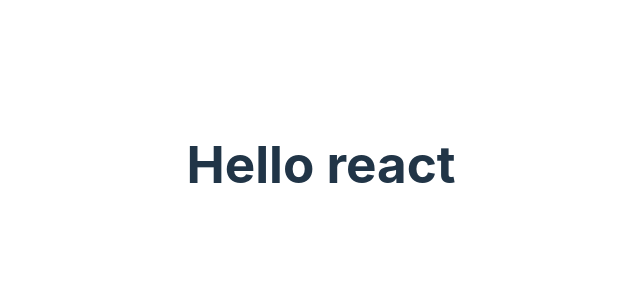
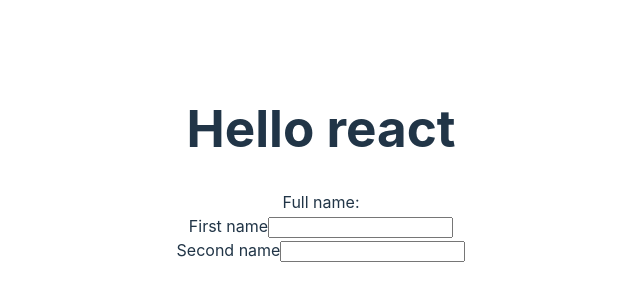
Before and after one commit to EVNIKHIL/eLogosoft-React-session, a React (Vite) app: page / in a window 1280 px wide. Shown: the part 236-536 px from the top of the page, without its empty margins (319-959 px from the left). Built offline with nearby package versions, Linux system fonts and the light colour scheme.

Commit message:
Use effect tip 1

```diff
--- a/src/App.jsx
+++ b/src/App.jsx
@@ -1,9 +1,11 @@
 import "./App.css";
+import InputComponent from "./InputComponent";
 
 function App() {
   return (
     <>
       <h1>Hello react</h1>
+      <InputComponent />
     </>
   );
 }
--- /dev/null
+++ b/src/InputComponent.jsx
@@ -0,0 +1,47 @@
+import { useEffect, useState } from "react";
+
+const InputComponent = () => {
+  const [firstName, setFirstName] = useState("");
+  const [lastName, setLastName] = useState("");
+  const [fullName, setFullName] = useState("");
+
+  useEffect(() => {
+    setFullName(`${firstName} ${lastName}`);
+  }, [firstName, lastName]);
+
+  //   const fullName = `${firstName} ${lastName}`;
+
+  return (
+    <div>
+      <div>Full name: {fullName}</div>
+      <div>
+        <label htmlFor="firstName">
+          First name
+          <input
+            onChange={(e) => {
+              setFirstName(e.target.value);
+            }}
+            value={firstName}
+            type="text"
+            id="firstName"
+          />
+        </label>
+      </div>
+      <div>
+        <label htmlFor="secondName">
+          Second name
+          <input
+            onChange={(e) => {
+              setLastName(e.target.value);
+            }}
+            value={lastName}
+            type="text"
+            id="secondName"
+          />
+        </label>
+      </div>
+    </div>
+  );
+};
+
+export default InputComponent;
```
